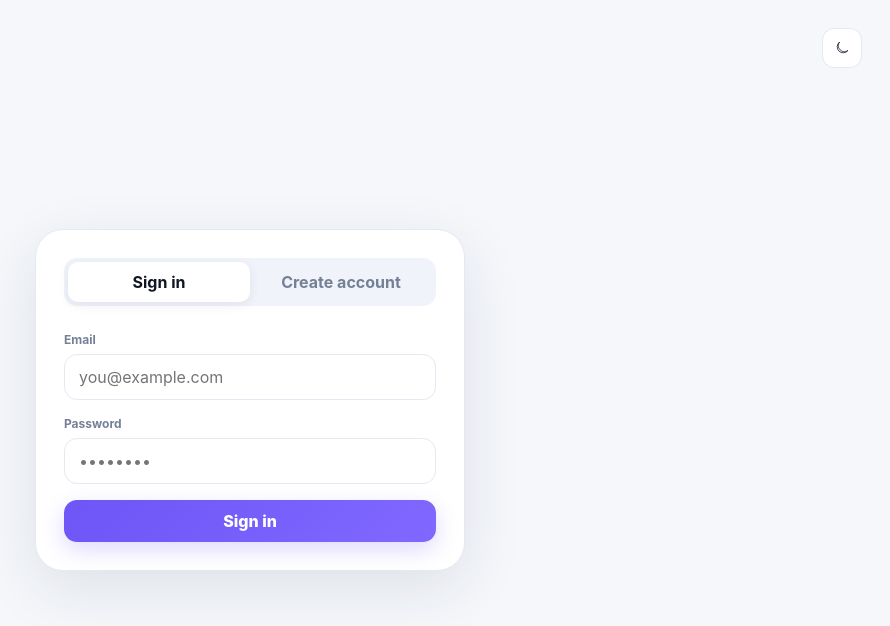
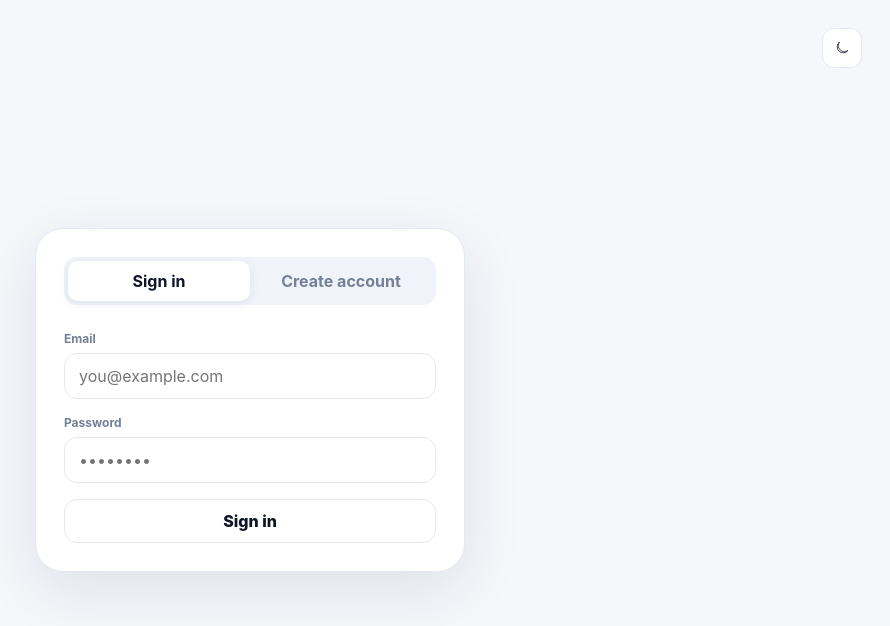
Before and after one commit to waqaarhussain/parenting-together, a Flask app: page / in a window 1280 px wide. Shown: the top 626 px of the page, without its empty margins (390-1280 px from the left). Run offline with Flask 3, Linux system fonts and the light colour scheme; some libraries are stand-ins or nearby versions.

Commit message:
Simplify account creation controls

```diff
--- a/templates/index.html
+++ b/templates/index.html
@@ -28,17 +28,17 @@
         <form id="login-form" class="auth-form">
           <div class="field"><label>Email</label><input name="identifier" type="email" autocomplete="email" required placeholder="you@example.com"></div>
           <div class="field"><label>Password</label><input name="password" type="password" autocomplete="current-password" required placeholder="••••••••"></div>
-          <button class="primary-button wide" type="submit">Sign in</button>
+          <button class="soft-button wide" type="submit">Sign in</button>
         </form>
         <form id="register-form" class="auth-form hidden">
           <div class="field"><label>Your name</label><input name="name" required placeholder="Alex"></div>
           <div class="field"><label>Email</label><input name="email" type="email" autocomplete="email" required placeholder="you@example.com"></div>
           <div class="field"><label>Password</label><input name="password" minlength="8" type="password" autocomplete="new-password" required placeholder="At least 8 characters"></div>
           <div class="field"><label>Vault password</label><input name="vault_password" minlength="8" type="password" autocomplete="new-password" required placeholder="At least 8 characters"><small class="field-help">This unlocks your encrypted records on a new device. It can be the same as your account password.</small></div>
-          <div class="field"><label>Confirm vault password</label><input name="vault_password_confirm" minlength="8" type="password" autocomplete="new-password" required placeholder="Enter it again"></div>
+          <div class="field"><label>Confirm vault password</label><input name="vault_password_confirm" minlength="8" type="password" autocomplete="new-password" required></div>
           <div class="field"><label>Timezone</label><select id="register-timezone" name="timezone_name" required></select></div>
           <div class="field"><label>Calendar event colour</label><select name="calendar_color" required><option value="#8a74ff">🟣 Purple</option><option value="#3b82f6">🔵 Blue</option><option value="#14b8a6">🟦 Teal</option><option value="#22c55e">🟢 Green</option><option value="#f97316">🟠 Orange</option><option value="#ec4899">🩷 Pink</option></select></div>
-          <button class="primary-button wide" type="submit">Create family space</button>
+          <button class="soft-button wide" type="submit">Create Account</button>
           <p class="microcopy">Keep your vault password safe. We cannot reset it or restore encrypted records without it.</p>
         </form>
       </div>
```
